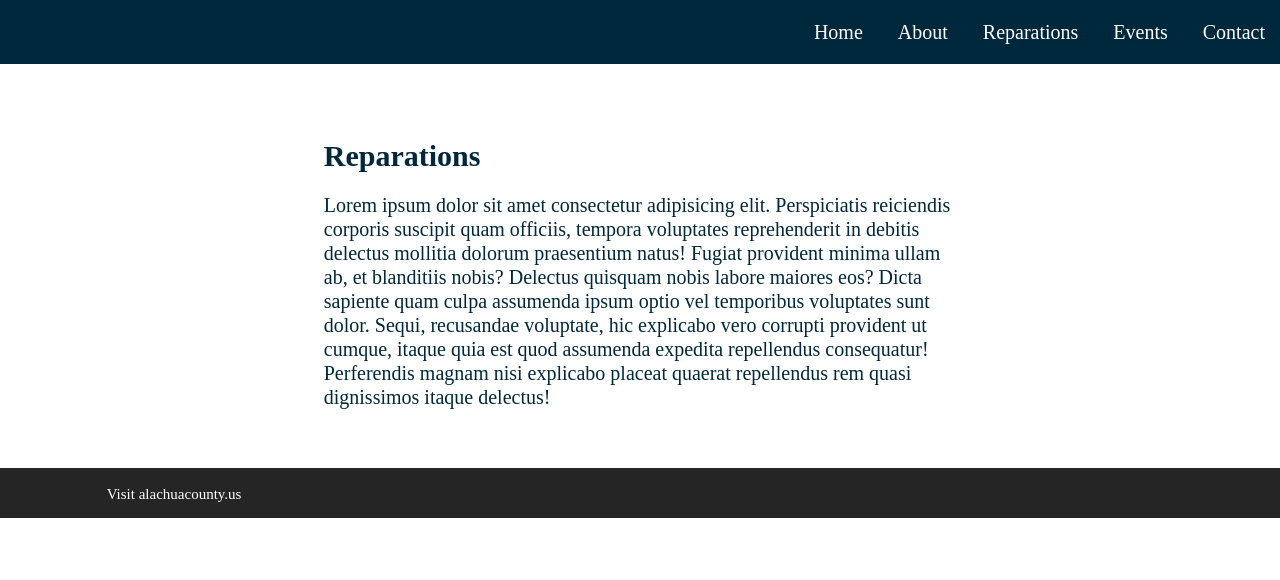
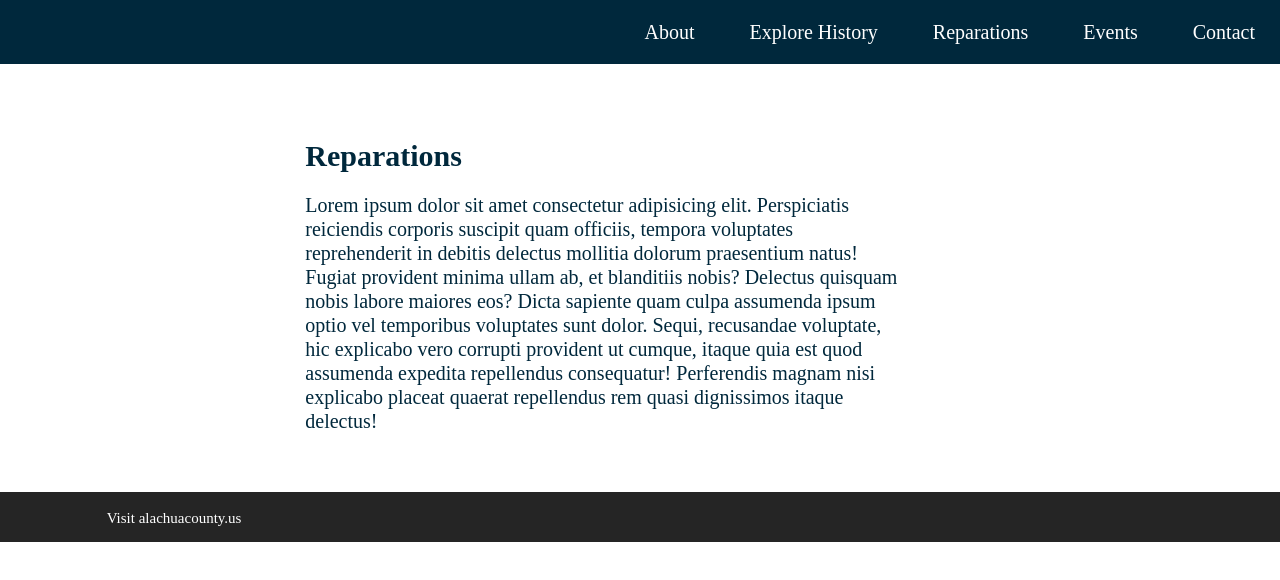
Before and after one commit to tylersullivan21/truth-rec, a plain HTML site: page reparations.html in a window 1280 px wide. Drawn offline with Linux system fonts and the light colour scheme; a script that the page names is missing.

Commit message:
before making changes to reparation page

```diff
--- a/css/about.css
+++ b/css/about.css
@@ -12,9 +12,8 @@ body{
     grid-column:1/13;
 }
 nav {
-    grid-column: 4/7;
+    grid-column: 4/6;
 }
-
 a {
     text-decoration: none;
 }
@@ -38,6 +37,11 @@ ul li a{
     color: #fff;
     padding: 15px;
 
+}
+
+.menu {
+    padding: 10px;
+    font-size: 20px;
 }
 
 header{
@@ -79,6 +83,7 @@ h3{
     grid-template-columns: repeat(12, 1fr);
     right:0;
     left:0;
+
     position: absolute;
     width: 100%;
     background-color:#252525;
--- a/css/contact.css
+++ b/css/contact.css
@@ -13,7 +13,7 @@ body{
 }
 
 nav {
-    grid-column: 4/7;
+    grid-column: 4/6;
 }
 
 a {
@@ -41,6 +41,10 @@ ul li a{
 
 }
 
+.menu {
+    padding: 10px;
+    font-size: 20px;
+}
 header{
     background-color: #00283C;
     display: grid;
--- a/css/events.css
+++ b/css/events.css
@@ -12,7 +12,7 @@ body{
     grid-column:1/13;
 }
 nav {
-    grid-column: 4/7;
+    grid-column: 4/6;
 }
 
 a {
@@ -38,6 +38,11 @@ ul li a{
     color: #fff;
     padding: 15px;
 
+}
+
+.menu {
+    padding: 10px;
+    font-size: 20px;
 }
 
 header{
--- a/css/reparations.css
+++ b/css/reparations.css
@@ -7,9 +7,12 @@ body{
 .grid-container {
     display: grid;
 }
+.nav {
+    grid-column:1/13;
+}
 
 nav {
-    grid-column: 4/7;
+    grid-column: 1/2;
 }
 
 a {
@@ -37,11 +40,15 @@ ul li a{
 
 }
 
+.menu {
+    padding: 10px;
+    font-size: 20px;
+}
+
 header{
     background-color: #00283C;
+    display: grid;
 
-    display: grid;
-    grid-template-columns: fit-content(30%) auto;
 }
 
 
--- a/reparations.html
+++ b/reparations.html
@@ -18,11 +18,11 @@
         <header class="grid-item nav">
             <nav>
                 <ul>
-                    <li><a href="index.html">Home</a></li>
-                    <li><a href="about.html">About</a></li>
-                    <li><a href="reparations.html">Reparations</a></li>
-                    <li><a href="events.html">Events</a></li>
-                    <li><a href="contact.html">Contact</a></li>
+                    <li class="menu"><a href="about.html">About</a></li>
+                    <li class="menu"><a href="#">Explore History</a></li>
+                    <li class="menu"><a href="reparations.html">Reparations</a></li>
+                    <li class="menu"><a href="events.html">Events</a></li>
+                    <li class="menu"><a href="contact.html">Contact</a></li>
                 </ul>
 
             </nav>
```
Also changed, not shown: about.html (+7 -7 lines), contact.html (+5 -5 lines), css/main.css (+1 -6 lines), events.html (+7 -7 lines).
